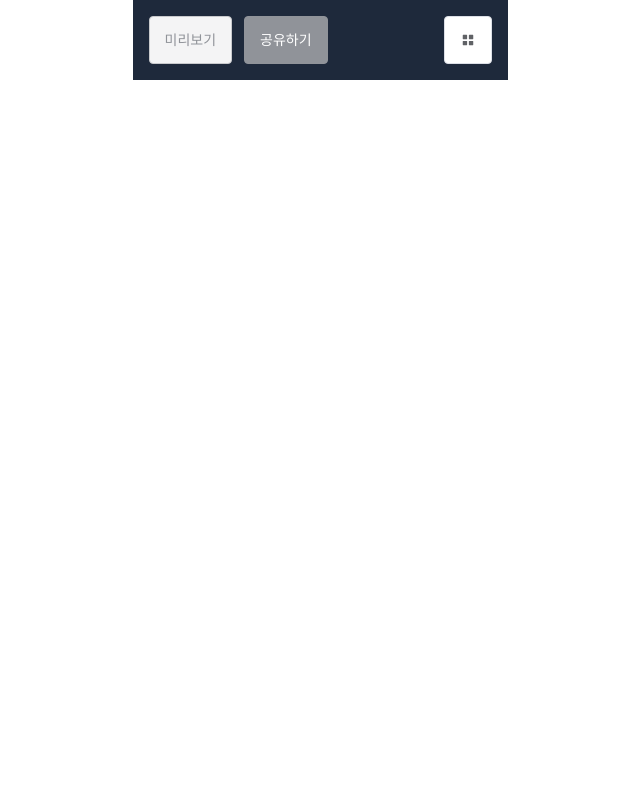
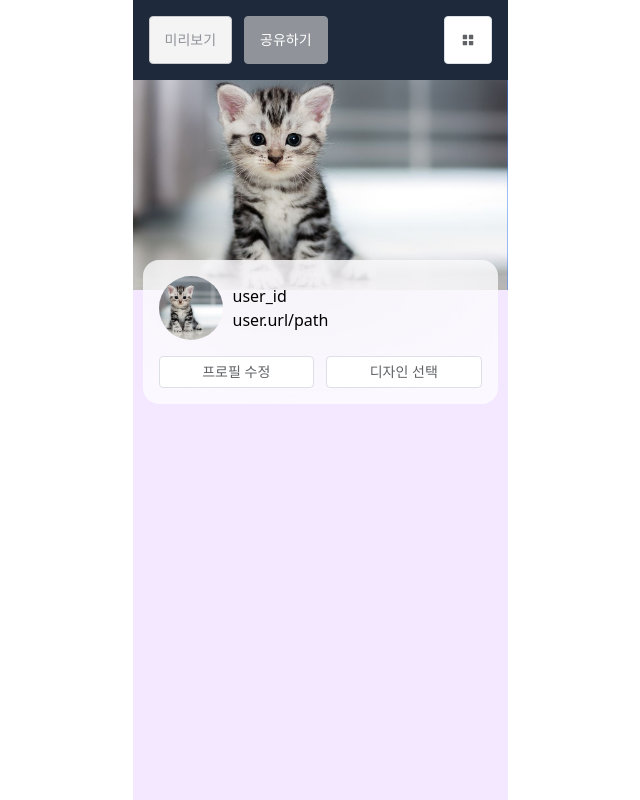
Before and after one commit to emmet-lv99/link-cluster, a Vue app in the folder fe/: page / in a window 1280 px wide. Shown: the whole page, without its empty margins (320-960 px from the left). Built offline with nearby package versions, Linux system fonts and the light colour scheme.

Commit message:
~ing UI publishing

```diff
--- a/fe/index.html
+++ b/fe/index.html
@@ -4,7 +4,7 @@
     <meta charset="UTF-8" />
     <link rel="icon" type="image/svg+xml" href="/vite.svg" />
     <meta name="viewport" content="width=device-width, initial-scale=1.0" />
-    <title>Vite + Vue</title>
+    <title>linkl</title>
   </head>
   <body>
     <div id="app"></div>
--- a/fe/src/views/main/MainView.vue
+++ b/fe/src/views/main/MainView.vue
@@ -1,5 +1,5 @@
 <template>
-  <section id="main-view" class="min-h-screen">
+  <section id="main-view" class="min-h-screen bg-purple-100">
     <header class="main__header h-20 p-4 flex justify-between bg-slate-800">
       <div class="utill-buttons__wrapper">
         <el-button class="h-full" type="info" plain>미리보기</el-button>
@@ -11,6 +11,46 @@
         </el-button>
       </nav>
     </header>
+    <section class="main__body">
+      <section class="main__body-header">
+        <div
+          class="main__body-header-cover-img w-full relative before:content-[''] before:pt-56per before:block before:bg-blue-500 overflow-hidden"
+        >
+          <img
+            class="absolute top-0 left-1/2 translate-x-minus1/2 w-full h-full object-cover"
+            src="../../assets/cat.jpg"
+            alt="cover image"
+          />
+        </div>
+      </section>
+      <section class="main__body-main-content relative w-full">
+        <div class="content-wrapper top-[-40px] absolute p-2.5 w-full">
+          <div
+            class="main__body-header-profile p-4 rounded-2xl bg-main-profile-bg backdrop-blur-3xl"
+          >
+            <div class="main__body-header-profile-data flex items-center pb-4">
+              <div
+                class="profile-user__image overflow-hidden w-16 h-16 rounded-full"
+              >
+                <img
+                  class="w-full h-full object-cover"
+                  src="../../assets/cat.jpg"
+                  alt="프로필 이미지"
+                />
+              </div>
+              <div class="profile-user__user-data ml-2.5">
+                <div class="user-data__id">user_id</div>
+                <div class="user-data__url">user.url/path</div>
+              </div>
+            </div>
+            <div class="main__body-header-profile-edits flex">
+              <el-button class="flex-1">프로필 수정</el-button>
+              <el-button class="flex-1">디자인 선택</el-button>
+            </div>
+          </div>
+        </div>
+      </section>
+    </section>
   </section>
   <el-drawer v-model="drawer" title="I am the title" :with-header="false">
     <span>Hi there!</span>
--- a/fe/tailwind.config.cjs
+++ b/fe/tailwind.config.cjs
@@ -5,7 +5,17 @@ module.exports = {
     "./index.html",
     "./src/**/*.{vue,js,ts,jsx,tsx}",],
   theme: {
-    extend: {},
+    extend: {
+      translate: {
+        'minus1/2': '-50%'
+      },
+      padding: {
+        '56per' : '56%',
+      },
+      colors: {
+        'main-profile-bg': 'rgba(255, 255, 255, .7)',
+      }
+    }
   },
   plugins: [],
 }
```
Also changed, not shown: fe/src/assets/cat.jpg (added).
